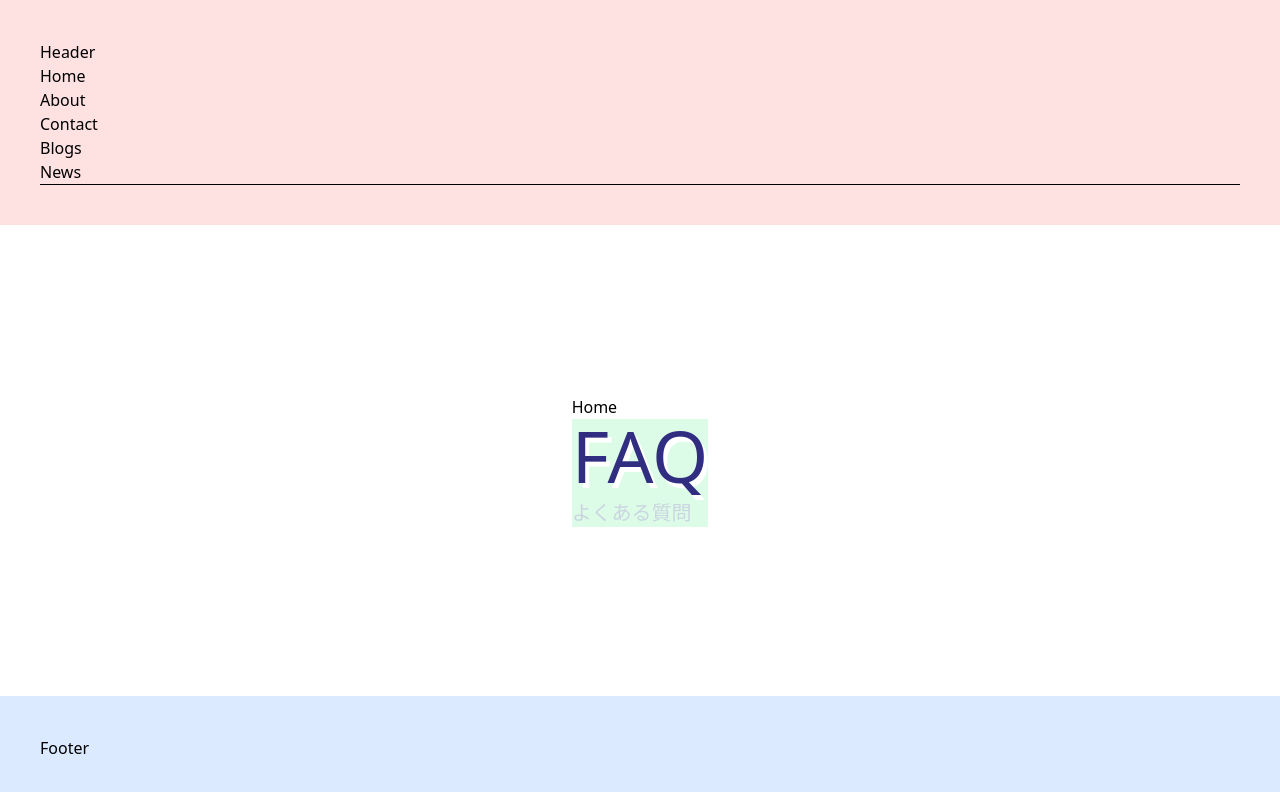
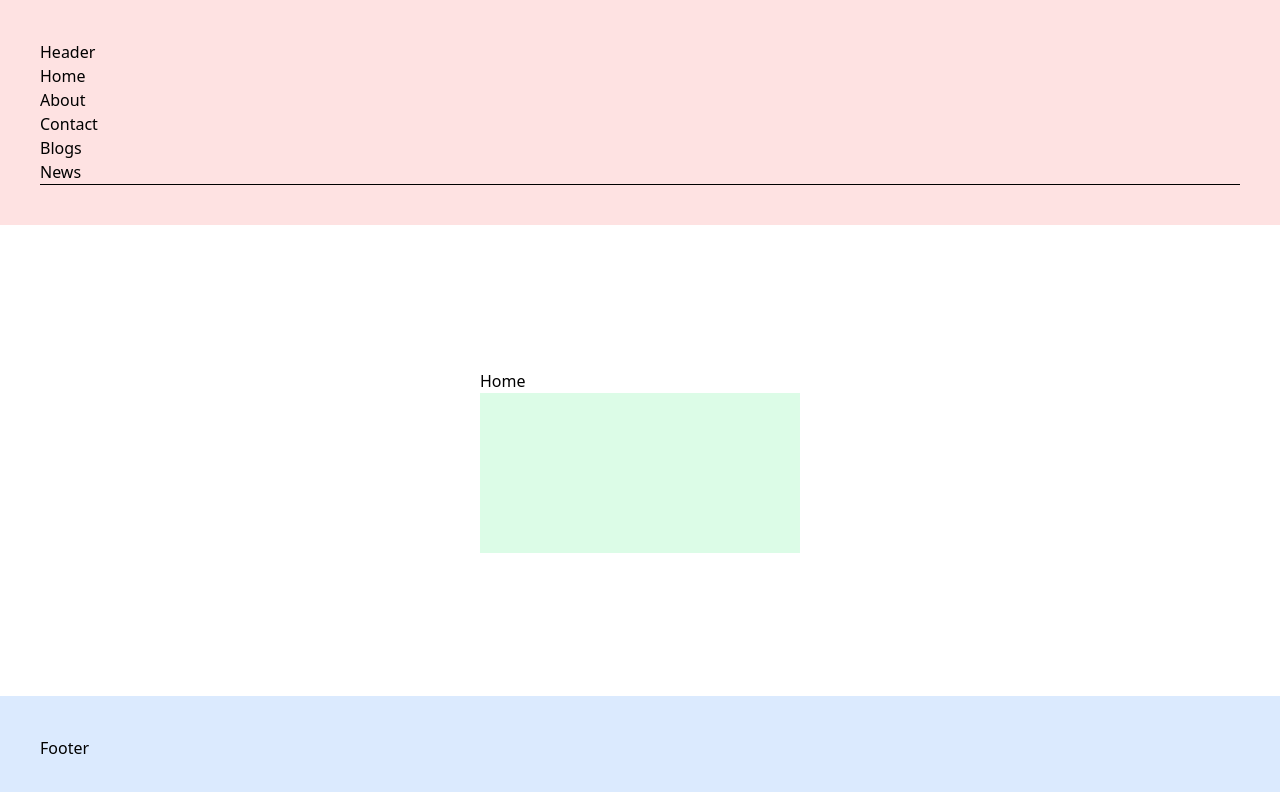
Before and after one commit to amatech-repo/amatech-web-site, a Next.js app: page / in a window 1280 px wide. Shown: the top 792 px of the page. Built offline with nearby package versions, Linux system fonts and the light colour scheme.

Commit message:
feat: storybook追加

```diff
--- a/src/app/page.tsx
+++ b/src/app/page.tsx
@@ -1,11 +1,11 @@
-import { FAQ } from "@/components/FAQ";
+import { SessionTitle } from "@/components/SessionTitle/SessionTitle";
 import Image from "next/image";
 
 export default function Home() {
   return (
     <main>
       <h1>Home</h1>
-      <FAQ />
+      <SessionTitle />
     </main>
   );
 }
--- a/src/components/FAQ/index.tsx
+++ /dev/null
@@ -1,10 +0,0 @@
-export const FAQ = () => {
-    return (
-        <>
-        <div className="bg-green-100">
-            <p className="text-indigo-900 text-7xl text-white-shadow mb-2">FAQ</p>
-            <p className="text-slate-300 text-xl">よくある質問</p>
-        </div>
-        </>
-    );
-};
--- /dev/null
+++ b/src/components/SessionTitle/SessionTitle.tsx
@@ -0,0 +1,25 @@
+import Image from "next/image";
+
+type Props = {
+  title: string;
+  label: string;
+  imagePath: string;
+};
+
+export const SessionTitle = ({ title, label, imagePath }: Props) => {
+  return (
+    <>
+      <div className={`bg-green-100 relative w-80 h-40 ${imagePath} bg-cover`}>
+        {/* <Image src={imagePath} alt="a" width={300} height={300} /> */}
+        <div className="absolute left-2/4 top-2/4 -translate-y-2/4 -translate-x-2/4">
+          <p className="text-center text-title text-6xl text-white-shadow font-semibold">
+            {title}
+          </p>
+        </div>
+        <div className="absolute left-2/4 top-3/4 -translate-y-2/4 -translate-x-2/4">
+          <p className="text-center text-sub-title text-lg">{label}</p>
+        </div>
+      </div>
+    </>
+  );
+};
--- a/tailwind.config.js
+++ b/tailwind.config.js
@@ -13,6 +13,9 @@ module.exports = {
         "gradient-radial": "radial-gradient(var(--tw-gradient-stops))",
         "gradient-conic":
           "conic-gradient(from 180deg at 50% 50%, var(--tw-gradient-stops))",
+        small: "url('/background/sections/small.svg')",
+        medium: "url('/background/sections/medium.svg')",
+        large: "url('/background/sections/large.svg')",
       },
       colors: {
         main: "#333", // メインテキスト
@@ -33,14 +36,14 @@ module.exports = {
     },
   },
   plugins: [
-    function({ addUtilities }) {
+    function ({ addUtilities }) {
       const newUtilities = {
         ".text-white-shadow": {
-          textShadow: "4px 5px 0px white"
-        }
+          textShadow: "2px 4px 0px white",
+        },
       };
 
       addUtilities(newUtilities);
-    }
+    },
   ],
 };
--- a/tsconfig.json
+++ b/tsconfig.json
@@ -23,6 +23,6 @@
       "@/*": ["./src/*"]
     }
   },
-  "include": ["next-env.d.ts", "**/*.ts", "**/*.tsx", ".next/types/**/*.ts"],
+  "include": ["next-env.d.ts", "**/*.ts", "**/*.tsx", ".next/types/**/*.ts", "src/components/SessionTitle/SessionTitle.stories.js"],
   "exclude": ["node_modules"]
 }
```
Also changed, not shown: 1 other file (tests, documents, lock files or other folders).
